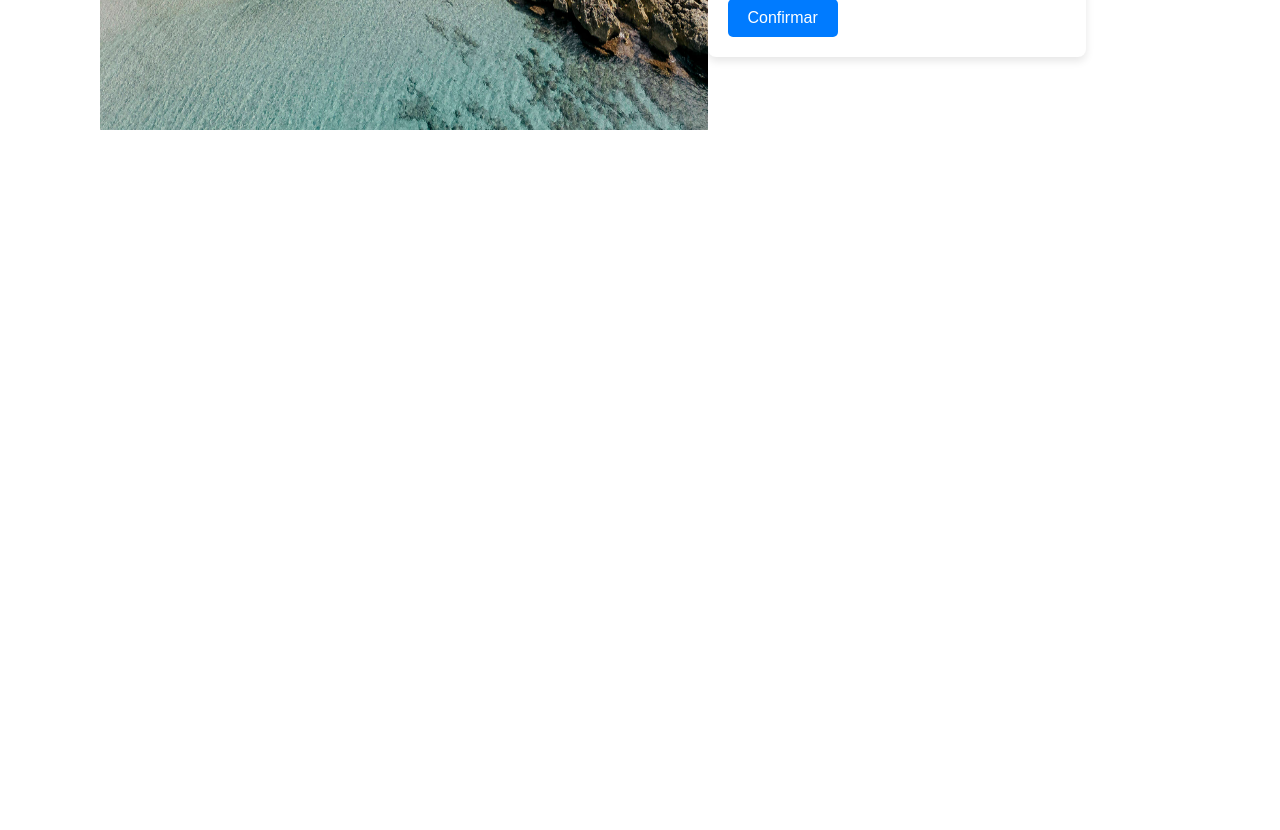
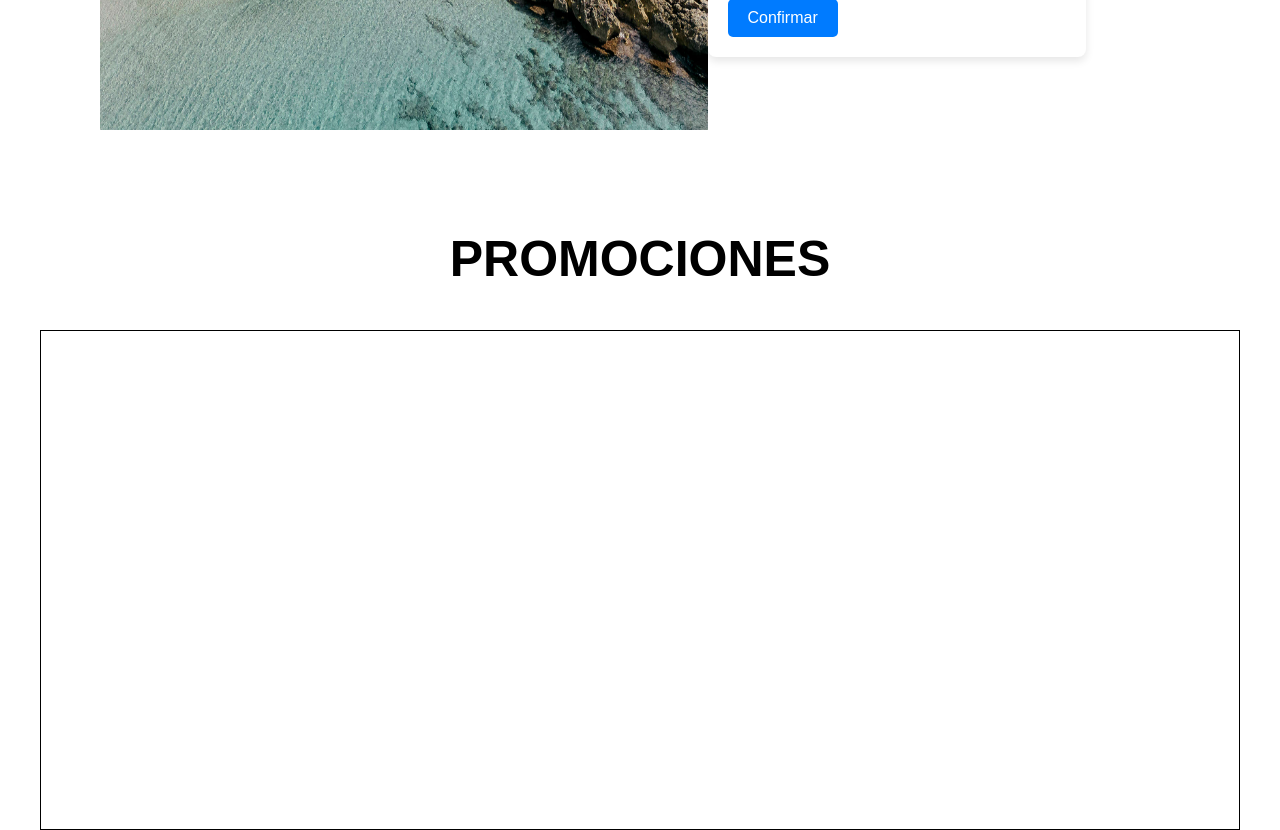
Before and after one commit to BostosDAW1/elementalStay, a PHP site: page /mp10/index.html in a window 1280 px wide. Shown: the part 840-1670 px from the top of the page. Before the commit the page ends 970 px from the top, so only its background shows below. Run offline with PHP 8.4, Linux system fonts and the light colour scheme.

Commit message:
Add files via upload

```diff
--- a/mp10/index.css
+++ b/mp10/index.css
@@ -316,3 +316,21 @@ button:hover {
         box-shadow: none; /* Eliminamos la sombra en pantallas pequeñas */
     }
 }
+
+.cajaTituloPromociones{
+    height: 100px;
+    width: 500px;
+    margin: auto;
+}
+
+.tituloPromociones{
+    text-align: center;
+    font-size: 50px;
+}
+
+.carrusel{
+    height: 500px;
+    width: 1200px;
+    margin: auto;
+    border: 1px solid black;
+}
--- a/mp10/index.html
+++ b/mp10/index.html
@@ -72,7 +72,13 @@
                     <button type="submit">Confirmar</button>
                 </form>
             </div>
+        </div>
 
+        <div class="cajaTituloPromociones">
+            <h1 class="tituloPromociones">PROMOCIONES</h1>
+        </div>
+
+        <div class="carrusel">
 
         </div>
     </section>
```
